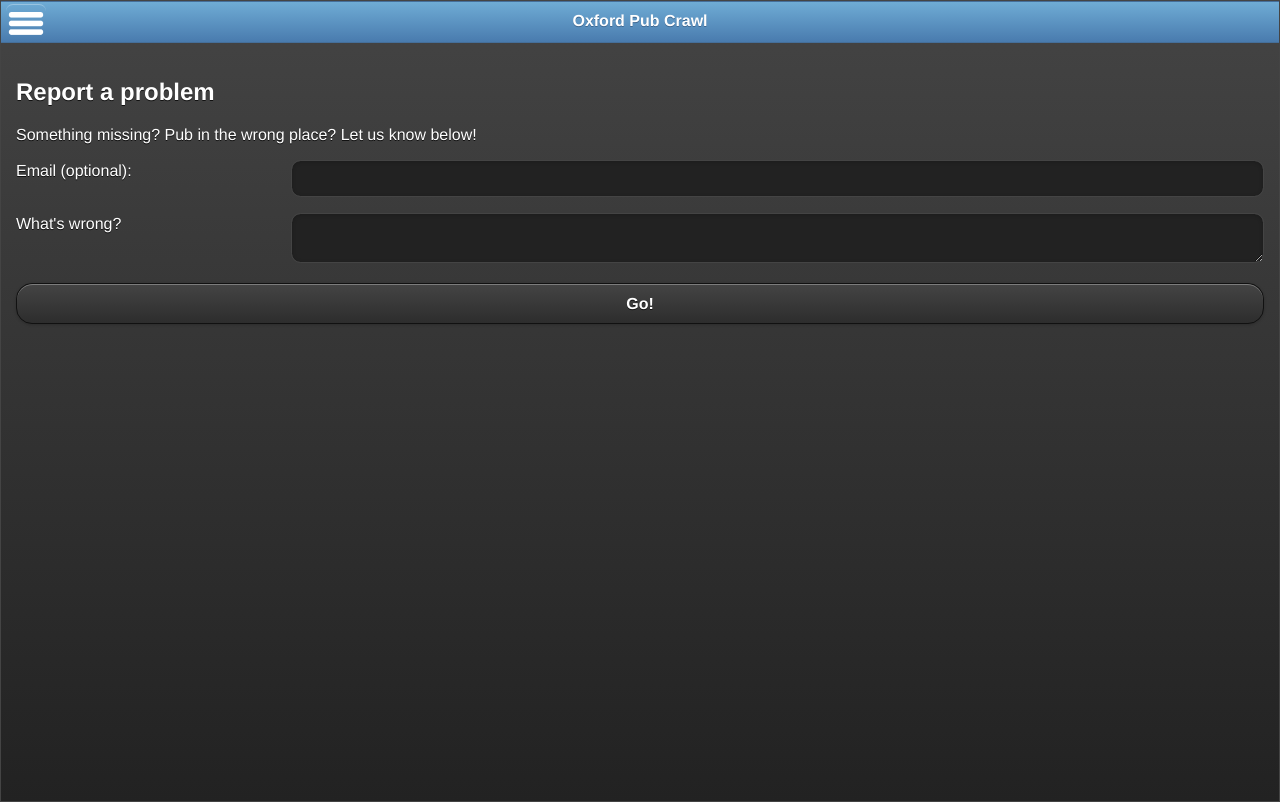
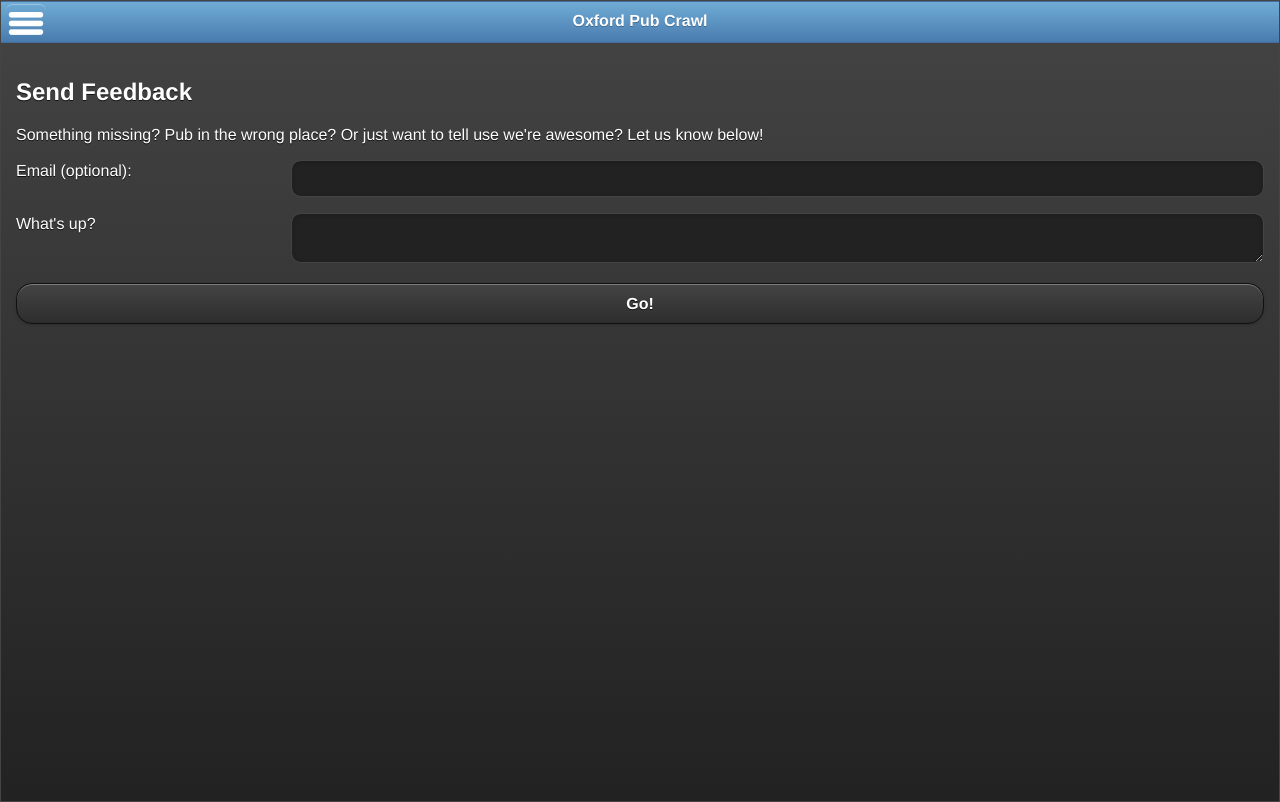
Before and after one commit to podgib/oxfordpubcrawl, a Python web app: template src/templates/report.html in a window 1280 px wide. Run offline with Jinja, Linux system fonts and the light colour scheme; the template is opened without the code that fills it, so the values that code supplies are empty.

Commit message:
change "report" to "feedback"

```diff
--- a/src/templates/layout.html
+++ b/src/templates/layout.html
@@ -53,7 +53,7 @@
       </li>
       <li data-icon="false">
         <a href="/report" data-transition="slide" data-ajax="false">
-          Report a Problem
+          Feedback
         </a>
       </li>
     </ul>
--- a/src/templates/report.html
+++ b/src/templates/report.html
@@ -1,7 +1,7 @@
 {% extends "templates/layout.html" %}
 {% block content %}
-<h2>Report a problem</h2>
-<p>Something missing? Pub in the wrong place? Let us know below!</p>
+<h2>Send Feedback</h2>
+<p>Something missing? Pub in the wrong place? Or just want to tell use we're awesome? Let us know below!</p>
 
 <form action="/report" method="POST">
   {% if not logged_in %}
@@ -11,7 +11,7 @@
   </div>
   {% endif %}
   <div data-role="fieldcontain">
-    <label for="text">What's wrong?</label>
+    <label for="text">What's up?</label>
     <textarea id="text" name="text"></textarea>
   </div>
   <input type="submit" value="Go!" />
--- a/src/templates/report_sent.html
+++ b/src/templates/report_sent.html
@@ -1,7 +1,7 @@
 {% extends "templates/layout.html" %}
 {% block content %}
 {% if success %}
-<p>Thanks! Your report has been sent and we'll look into it.</p>
+<p>Thanks! Your feedback has been sent and we'll check it out.</p>
 {% else %}
 <p>Sorry, there was a problem with your report. {{error_message}}</p>
 {% endif %}
```
